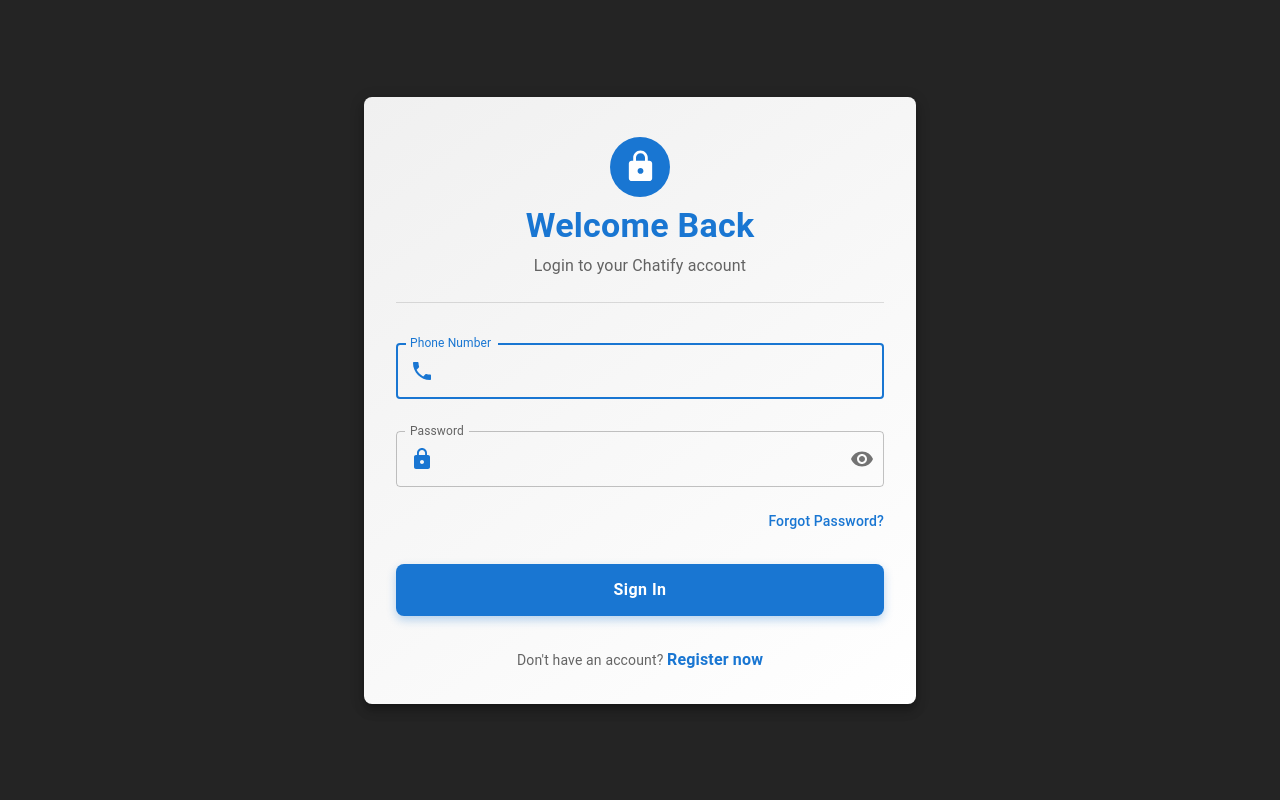
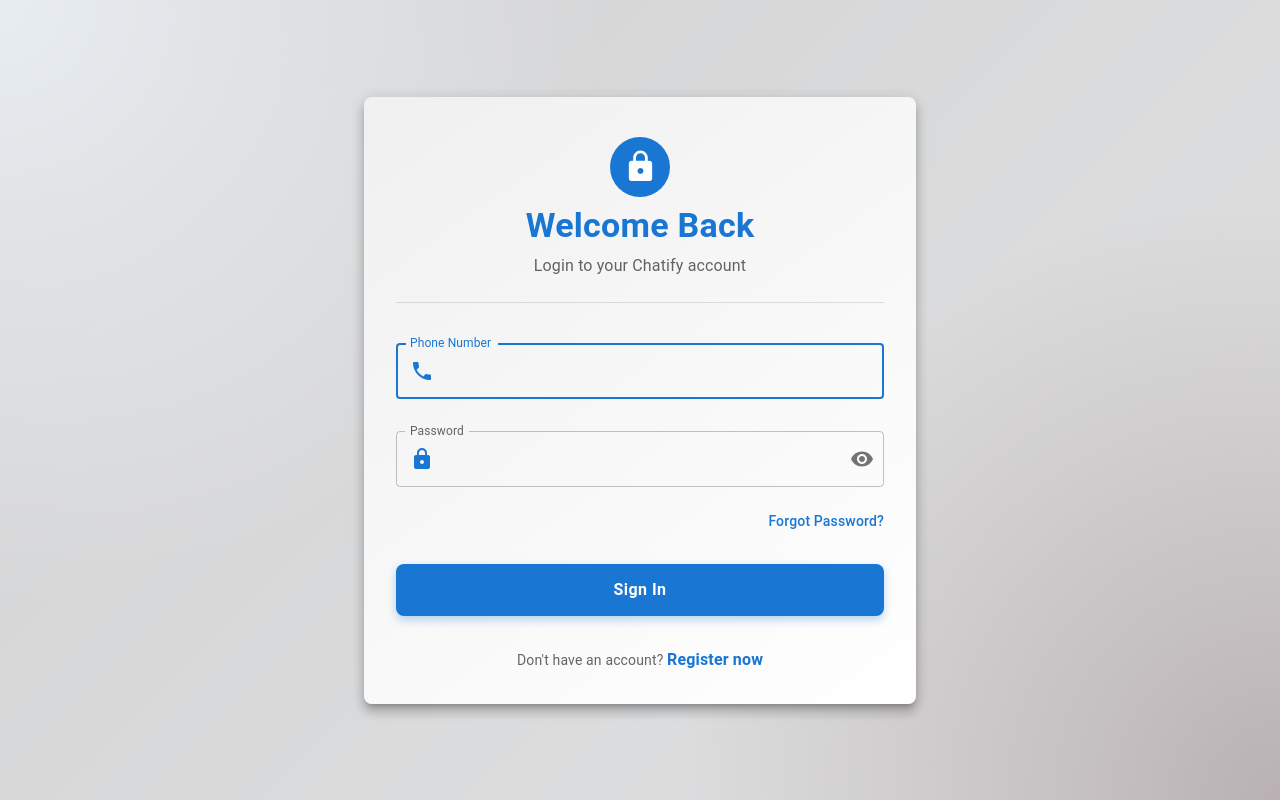
Before and after one commit to vivek73470/Chatify, a React (Vite) app in the folder Frontend/: page /login in a window 1280 px wide. Built offline with nearby package versions, Linux system fonts and the light colour scheme.

Commit message:
Added Auth & App Layout

```diff
--- a/Frontend/src/Component/AllRoutes/AllRoutes.jsx
+++ b/Frontend/src/Component/AllRoutes/AllRoutes.jsx
@@ -3,17 +3,23 @@
 import Login from '../../Pages/Auth/Login';
 import ProtectedRoute from '../ProtectedRoute/ProtectedRoute';
 import ChatDashboard from '../../Pages/Dashboard/ChatDashboard';
+import AuthLayout from '../Layout/AuthLayout';
+import AppLayout from '../Layout/AppLayout';
 
 
 function AllRoutes() {
     return (
         <Routes>
-            <Route path="/login" element={<Login />} />
+            <Route element={<AuthLayout />}>
+                <Route path="/login" element={<Login />} />
+            </Route>
 
             {/* Protected */}
             <Route element={<ProtectedRoute />}>
-                <Route index element={<Navigate to="/chatDashboard" replace />} />
-                <Route path="/chatDashboard" element={<ChatDashboard />} />
+                <Route element={<AppLayout />}>
+                    <Route index element={<Navigate to="/chatDashboard" replace />} />
+                    <Route path="/chatDashboard" element={<ChatDashboard />} />
+                </Route>
             </Route>
         </Routes>
     );
--- /dev/null
+++ b/Frontend/src/Component/Layout/AppLayout.tsx
@@ -0,0 +1,19 @@
+import { Outlet } from 'react-router-dom'
+import { Box } from '@mui/material'
+
+const AppLayout = () => {
+  return (
+    <Box
+      sx={{
+        minHeight: '100vh',
+        width: '100%',
+        display: 'flex',
+        overflow: 'hidden'
+      }}
+    >
+      <Outlet />
+    </Box>
+  )
+}
+
+export default AppLayout
--- /dev/null
+++ b/Frontend/src/Component/Layout/AuthLayout.tsx
@@ -0,0 +1,27 @@
+import { Outlet } from 'react-router-dom'
+import { Box } from '@mui/material'
+
+const AuthLayout = () => {
+    return (
+        <>
+            <Box
+                sx={{
+                    minHeight: '100vh',
+                    width: '100%',
+                    display: 'flex',
+                    alignItems: 'center',
+                    justifyContent: 'center',
+                    background: `
+          radial-gradient(circle at top left, #e8edf1ff 0%, transparent 40%),
+          radial-gradient(circle at bottom right, #b9b1b4ff 0%, transparent 40%),
+          linear-gradient(135deg, #d3d3d4ff 0%, #e0e1e2ff 100%)
+        `
+                }}
+            >
+                <Outlet />
+            </Box>
+        </>
+    )
+}
+
+export default AuthLayout
--- a/Frontend/src/Component/chat/ChatLayout.jsx
+++ b/Frontend/src/Component/chat/ChatLayout.jsx
@@ -9,7 +9,7 @@
   const [selectedUser, setSelectedUser] = useState(null);
 
   return (
-    <Box sx={{ display: "flex", height: "100vh" }}>
+    <Box sx={{ display: "flex",width:'100%' }}>
       {isMobile ? (
         <Drawer open={!selectedUser} variant="temporary">
           <Sidebar onSelectUser={setSelectedUser} onlineUsers={onlineUsers} />
--- a/Frontend/src/Pages/Auth/Login.jsx
+++ b/Frontend/src/Pages/Auth/Login.jsx
@@ -75,7 +75,8 @@
 
   return (
     <>
-      <Box sx={{display:'flex', alignItems:'center',justifyContent:'center',height:'100%'}}>
+      <Box>
+
         <Container maxWidth="sm">
           <Paper
             elevation={8}
```
